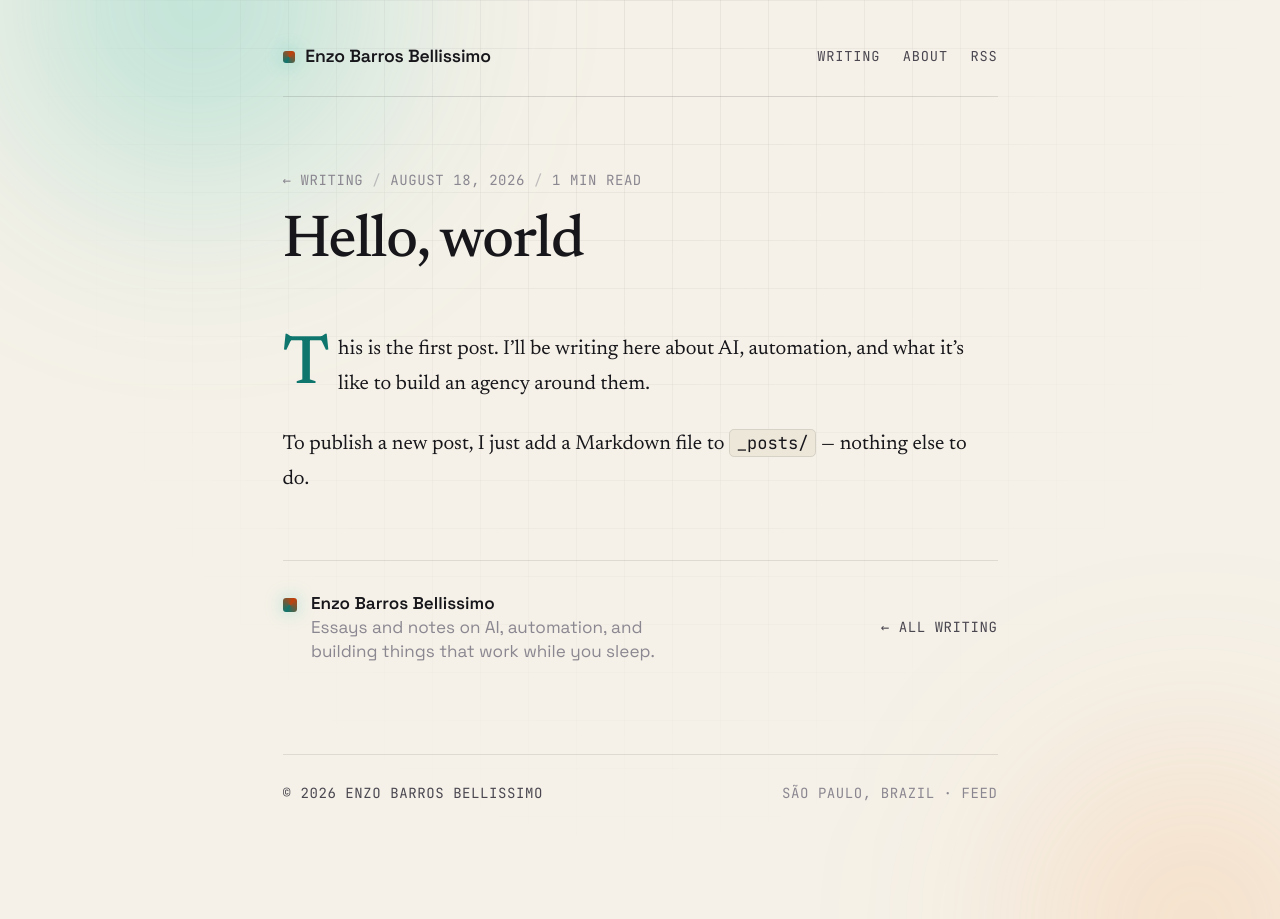
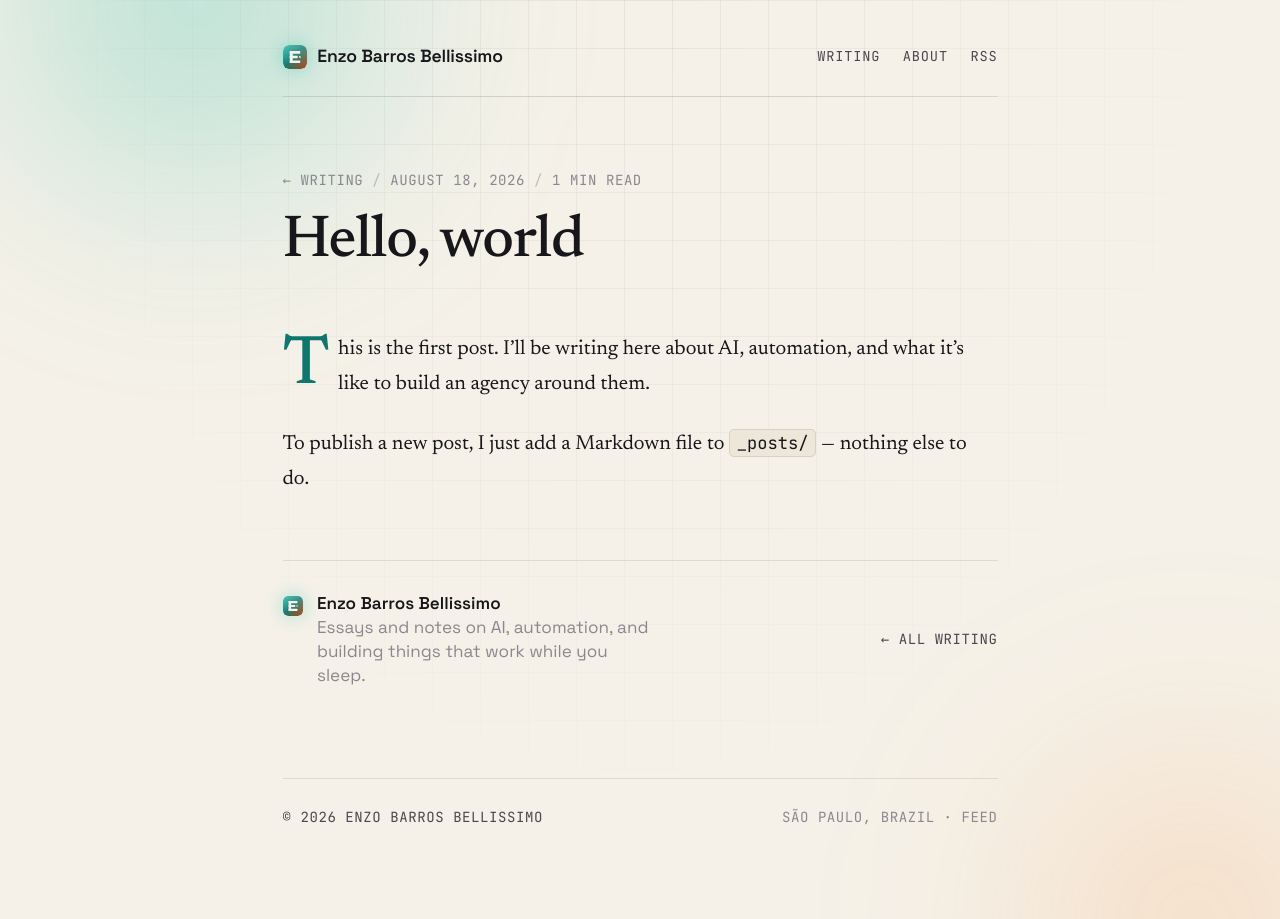
Before and after one commit to ebarroz/enzobellissimo.com, a Jekyll site: the page built from _posts/2026-08-18-hello-world.md, in a window 1280 px wide. Built offline with Jekyll 4.4.1, drawn with Linux system fonts in a browser that asks for light colours.

Commit message:
Add E logo: SVG mark, favicons, header/signature integration
Co-Authored-By: Claude Fable 5 <noreply@anthropic.com>

```diff
--- a/_config.yml
+++ b/_config.yml
@@ -15,3 +15,4 @@ exclude:
   - README.md
 tagline: A quiet place to read about AI, automation, and the craft of building an agency.
 location: São Paulo, Brazil
+logo: /assets/logo-512.png
--- a/_layouts/default.html
+++ b/_layouts/default.html
@@ -7,6 +7,9 @@
 <meta name="theme-color" content="#f5f1e8" media="(prefers-color-scheme: light)">
 <meta name="theme-color" content="#0b0d12" media="(prefers-color-scheme: dark)">
 {% seo %}
+<link rel="icon" href="{{ '/favicon.ico' | relative_url }}" sizes="any">
+<link rel="icon" type="image/svg+xml" href="{{ '/assets/logo.svg' | relative_url }}">
+<link rel="apple-touch-icon" href="{{ '/assets/apple-touch-icon.png' | relative_url }}">
 <link rel="alternate" type="application/rss+xml" title="{{ site.title }}" href="{{ '/feed.xml' | relative_url }}">
 <link rel="preconnect" href="https://fonts.googleapis.com">
 <link rel="preconnect" href="https://fonts.gstatic.com" crossorigin>
@@ -20,7 +23,7 @@
 <div class="wrap">
 <header class="site-header">
   <a class="brand" href="{{ '/' | relative_url }}">
-    <span class="brand-mark" aria-hidden="true"></span>
+    <img class="brand-mark" src="{{ '/assets/logo.svg' | relative_url }}" alt="" width="24" height="24">
     <span class="brand-name">{{ site.title }}</span>
   </a>
   <nav class="site-nav">
--- a/_layouts/post.html
+++ b/_layouts/post.html
@@ -18,7 +18,7 @@ layout: default
   </div>
   <footer class="post-footer">
     <div class="sig">
-      <span class="brand-mark" aria-hidden="true"></span>
+      <img class="brand-mark" src="{{ '/assets/logo.svg' | relative_url }}" alt="" width="20" height="20">
       <span><strong>{{ site.author }}</strong><br><span class="dim">{{ site.description }}</span></span>
     </div>
     <p class="mono"><a href="{{ '/' | relative_url }}">← All writing</a></p>
--- a/assets/style.css
+++ b/assets/style.css
@@ -56,7 +56,7 @@ a:hover{color:var(--accent)}
 /* ---------- header ---------- */
 .site-header{display:flex;align-items:center;justify-content:space-between;gap:1rem;padding-bottom:1.25rem;border-bottom:1px solid var(--rule)}
 .brand{display:inline-flex;align-items:center;gap:.6rem;font-family:var(--sans);font-weight:600;font-size:.98rem;letter-spacing:-.01em}
-.brand-mark{width:12px;height:12px;border-radius:3px;background:conic-gradient(from 210deg,var(--accent),var(--accent-2),var(--accent));box-shadow:0 0 18px var(--glow-a);flex:none}
+.brand-mark{width:24px;height:24px;border-radius:6px;box-shadow:0 0 18px var(--glow-a);flex:none;display:block}
 .site-nav{display:flex;gap:1.25rem;font-family:var(--mono);font-size:.76rem;letter-spacing:.06em;text-transform:uppercase}
 .site-nav a{color:var(--fg-2);padding:.25rem 0;border-bottom:1px solid transparent}
 .site-nav a:hover,.site-nav a[aria-current="page"]{color:var(--fg);border-bottom-color:var(--accent)}
@@ -121,7 +121,7 @@ a:hover{color:var(--accent)}
 .prose th{font-family:var(--mono);font-size:.72rem;text-transform:uppercase;letter-spacing:.05em;color:var(--muted)}
 .post-footer{margin-top:3.5rem;padding-top:1.75rem;border-top:1px solid var(--rule);display:flex;justify-content:space-between;align-items:center;gap:1.5rem;flex-wrap:wrap}
 .sig{display:flex;gap:.8rem;align-items:flex-start;font-family:var(--sans);font-size:.95rem;line-height:1.4;max-width:34ch}
-.sig .brand-mark{margin-top:.35rem;width:14px;height:14px}
+.sig .brand-mark{margin-top:.2rem;width:20px;height:20px;border-radius:5px}
 .post-footer .mono a{color:var(--fg-2)}.post-footer .mono a:hover{color:var(--accent)}
 
 /* ---------- footer ---------- */
```
Also changed, not shown: assets/apple-touch-icon.png (added), assets/favicon-32.png (added), assets/logo-512.png (added), assets/logo-wordmark.svg (added), assets/logo.svg (added), favicon.ico (added).
